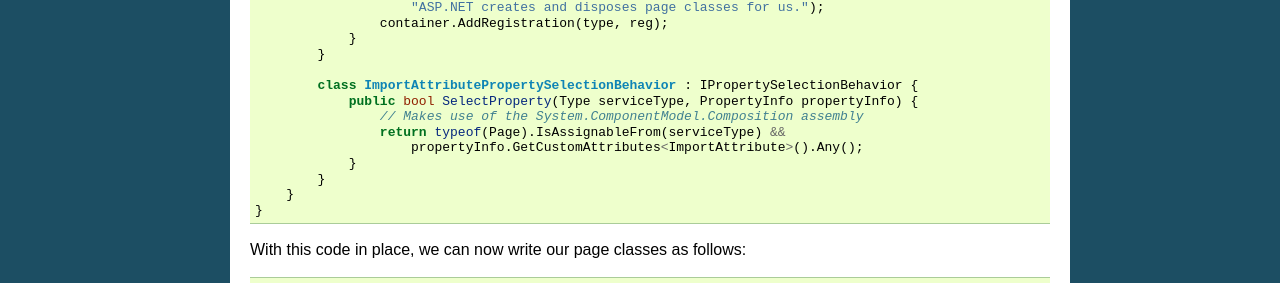
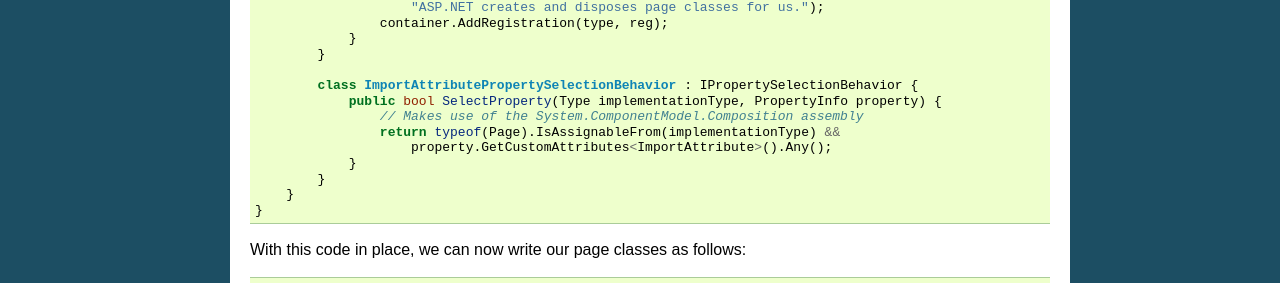
Before and after one commit to simpleinjector/Documentation, a Sphinx documentation site: the page built from source/webformsintegration.rst, in a window 1280 px wide. Shown: the part 1575-1858 px from the top of the page. Built offline with Sphinx 7.4.7, drawn with Linux system fonts in a browser that asks for light colours.

Commit message:
Fixed webformsintegration example for v4.

```diff
--- a/source/webformsintegration.rst
+++ b/source/webformsintegration.rst
@@ -100,10 +100,10 @@ Instead of doing constructor injection, there are alternatives. The simplest thi
             }
 
             class ImportAttributePropertySelectionBehavior : IPropertySelectionBehavior {
-                public bool SelectProperty(Type serviceType, PropertyInfo propertyInfo) {
+                public bool SelectProperty(Type implementationType, PropertyInfo property) {
                     // Makes use of the System.ComponentModel.Composition assembly
-                    return typeof(Page).IsAssignableFrom(serviceType) &&
-                        propertyInfo.GetCustomAttributes<ImportAttribute>().Any();
+                    return typeof(Page).IsAssignableFrom(implementationType) &&
+                        property.GetCustomAttributes<ImportAttribute>().Any();
                 }
             }
         }
```
